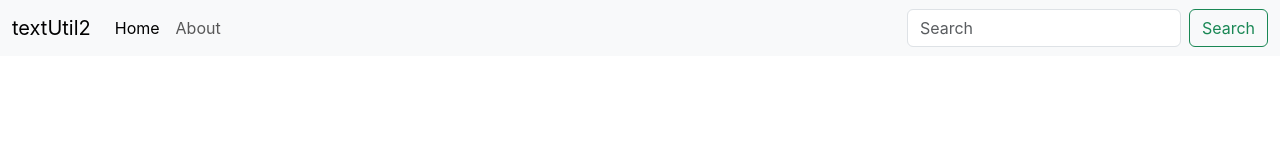
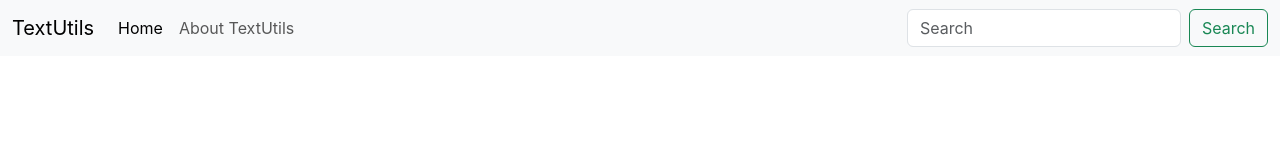
Before and after one commit to Abhiiydv/ReactBasics, a React (Create React App) app: page / in a window 1280 px wide. Shown: the top 160 px of the page. Built offline with nearby package versions, Linux system fonts and the light colour scheme.

Commit message:
setting propTypes

```diff
--- a/src/App.js
+++ b/src/App.js
@@ -7,7 +7,7 @@
     <>
 
 
-<Navbar title="textUtil2"></Navbar>
+<Navbar title="TextUtils" aboutText="About TextUtils"></Navbar>
 
     </>
   );
--- a/src/components/Navbar.js
+++ b/src/components/Navbar.js
@@ -1,4 +1,5 @@
 import React from 'react'
+import PropTypes from 'prop-types'
 
 export default function Navbar(props) {
   return (
@@ -14,7 +15,7 @@
           <a className="nav-link active" aria-current="page" href="/">Home</a>
         </li>
         <li className="nav-item">
-          <a className="nav-link" href="/">About</a>
+          <a className="nav-link" href="/">{props.aboutText}</a>
         </li>
 
 
@@ -28,3 +29,7 @@
 </nav>
   )
 }
+Navbar.propTypes = {
+    title: PropTypes.string,
+    aboutText: PropTypes.string
+}
```
